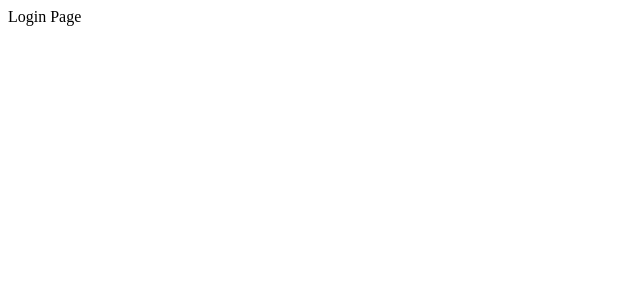
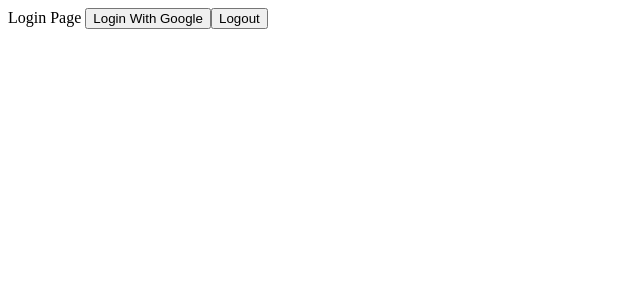
Before and after one commit to jodymantap/our-code, a React (Vite) app: page /login in a window 1280 px wide. Shown: the top 300 px of the page, without its empty margins (0-640 px from the left). Built offline with nearby package versions, Linux system fonts and the light colour scheme; no server answers.

Commit message:
feat: add firebase authentication

```diff
--- /dev/null
+++ b/src/components/GuardedRoute.tsx
@@ -0,0 +1,14 @@
+import { Navigate, Outlet } from "react-router-dom";
+
+interface GuardedRouteProps {
+  isRouteAccessible?: boolean;
+  redirectRoute?: string;
+}
+
+const GuardedRoute: React.FC<GuardedRouteProps> = ({
+  isRouteAccessible = false,
+  redirectRoute = "/",
+}: GuardedRouteProps): JSX.Element =>
+  isRouteAccessible ? <Outlet /> : <Navigate to={redirectRoute} replace />;
+
+export default GuardedRoute;
--- /dev/null
+++ b/src/components/LoadingComponent.tsx
@@ -0,0 +1,5 @@
+const LoadingComponent: React.FC = () => {
+  return <div>Loading...</div>;
+};
+
+export default LoadingComponent;
--- /dev/null
+++ b/src/composables/useAuth.ts
@@ -0,0 +1,55 @@
+import { useEffect, useState } from "react";
+import { auth, googleProvider } from "../config/firebase";
+import { signInWithPopup, signOut } from "firebase/auth";
+import { ErrorModel } from "../interfaces/error";
+import { UserModel } from "../interfaces/user";
+
+type GoogleLoginMethod = () => Promise<unknown>;
+type LogoutMethod = () => Promise<void>;
+
+interface AuthResult {
+  googleLogin: GoogleLoginMethod;
+  logout: LogoutMethod;
+  userInfo: UserModel | null | undefined;
+}
+
+const useAuth = (): AuthResult => {
+  const [userInfo, setUserInfo] = useState<UserModel | null>();
+
+  const googleLogin = async () => {
+    try {
+      const response = await signInWithPopup(auth, googleProvider);
+      return response;
+    } catch (err) {
+      console.log(err);
+      throw err;
+    }
+  };
+
+  const logout = async (): Promise<void> => {
+    await signOut(auth);
+  };
+
+  useEffect(() => {
+    const getUserInfo = () => {
+      const user = auth?.currentUser;
+      if (user) {
+        const userData: UserModel = {
+          displayName: user?.displayName ?? null,
+          photoURL: user?.photoURL ?? null,
+          email: user?.email ?? null,
+        };
+        setUserInfo(userData);
+      } else {
+        setUserInfo(null);
+      }
+    };
+
+    const unsubscribe = auth.onAuthStateChanged(getUserInfo);
+
+    return () => unsubscribe();
+  }, []);
+  return { googleLogin, logout, userInfo };
+};
+
+export default useAuth;
--- /dev/null
+++ b/src/config/firebase.ts
@@ -0,0 +1,24 @@
+// Import the functions you need from the SDKs you need
+import { initializeApp } from "firebase/app";
+import { getAnalytics } from "firebase/analytics";
+import { getAuth, GoogleAuthProvider } from "firebase/auth";
+// TODO: Add SDKs for Firebase products that you want to use
+// https://firebase.google.com/docs/web/setup#available-libraries
+
+// Your web app's Firebase configuration
+// For Firebase JS SDK v7.20.0 and later, measurementId is optional
+const firebaseConfig: Record<string, unknown> = {
+  apiKey: import.meta.env.VITE_REACT_API_KEY,
+  authDomain: import.meta.env.VITE_REACT_AUTH_DOMAIN,
+  projectId: import.meta.env.VITE_REACT_PROJECT_ID,
+  storageBucket: import.meta.env.VITE_REACT_STORAGE_BUCKET,
+  messagingSenderId: import.meta.env.VITE_REACT_MESSAGING_SENDER_ID,
+  appId: import.meta.env.VITE_REACT_APP_ID,
+  measurementId: import.meta.env.VITE_REACT_MEASUREMENT_ID,
+};
+
+// Initialize Firebase
+const app = initializeApp(firebaseConfig);
+export const analytics = getAnalytics(app);
+export const auth = getAuth();
+export const googleProvider = new GoogleAuthProvider()
--- /dev/null
+++ b/src/interfaces/error.ts
@@ -0,0 +1,4 @@
+export interface ErrorModel {
+    error_code: string;
+    error_message: string;
+  }
--- /dev/null
+++ b/src/interfaces/user.ts
@@ -0,0 +1,5 @@
+export interface UserModel {
+  displayName: string | null;
+  photoURL: string | null;
+  email: string | null;
+}
--- a/src/pages/LoginPage.tsx
+++ b/src/pages/LoginPage.tsx
@@ -1,5 +1,36 @@
+import useAuth from "../composables/useAuth";
+
 const LoginPage: React.FC = () => {
-  return <div>Login Page</div>;
+  const { googleLogin, logout, userInfo } = useAuth();
+
+  const onGoogleLogin = () => {
+    googleLogin()
+      .then((response) => {
+        return response;
+      })
+      .catch((err) => {
+        throw err;
+      });
+  };
+
+  const onLogout = () => {
+    logout()
+      .then(() => {
+        return;
+      })
+      .catch(() => {
+        return;
+      });
+  };
+  return (
+    <>
+      <div>
+        Login Page <button onClick={onGoogleLogin}>Login With Google</button>
+        <button onClick={onLogout}>Logout</button>
+      </div>
+      <pre>{userInfo?.displayName}</pre>
+    </>
+  );
 };
 
 export default LoginPage;
--- a/src/pages/RegisterPage.tsx
+++ /dev/null
@@ -1,5 +0,0 @@
-const RegisterPage: React.FC = () => {
-  return <div>Register Page</div>;
-};
-
-export default RegisterPage;
--- a/src/router/index.tsx
+++ b/src/router/index.tsx
@@ -1,17 +1,68 @@
+import { useState, useEffect } from "react";
 import { Routes, Route } from "react-router-dom";
+import { auth } from "../config/firebase";
+import useAuth from "../composables/useAuth";
 import LoginPage from "../pages/LoginPage";
-import RegisterPage from "../pages/RegisterPage";
 import HomePage from "../pages/HomePage";
 import RoomPage from "../pages/RoomPage";
+import GuardedRoute from "../components/GuardedRoute";
+import LoadingComponent from "../components/LoadingComponent";
 
 function RouterPage() {
+  const { userInfo } = useAuth();
+  const [loading, setLoading] = useState(true);
+  const isAuthenticated = !!userInfo;
+
+  useEffect(() => {
+    const unsubscribe = auth.onAuthStateChanged(() => {
+      setLoading(false);
+    });
+    return () => unsubscribe();
+  }, []);
+
+  if (loading) {
+    return (
+      <>
+        <LoadingComponent />
+      </>
+    );
+  }
+
   return (
     <div className="App">
       <Routes>
-        <Route path="/" element={<HomePage />} />
-        <Route path="/login" element={<LoginPage />} />
-        <Route path="/register" element={<RegisterPage />} />
-        <Route path="/room/:roomID" element={<RoomPage />} />
+        <Route
+          element={
+            <GuardedRoute
+              isRouteAccessible={!isAuthenticated}
+              redirectRoute="/home"
+            />
+          }
+        >
+          <Route path="/login" element={<LoginPage />} />
+        </Route>
+
+        <Route
+          element={
+            <GuardedRoute
+              isRouteAccessible={isAuthenticated}
+              redirectRoute="/login"
+            />
+          }
+        >
+          <Route path="/home" element={<HomePage />} />
+        </Route>
+
+        <Route
+          element={
+            <GuardedRoute
+              isRouteAccessible={isAuthenticated}
+              redirectRoute="/login"
+            />
+          }
+        >
+          <Route path="/room/:roomID" element={<RoomPage />} />
+        </Route>
       </Routes>
     </div>
   );
```
Also changed, not shown: 1 other file (tests, documents, lock files or other folders).
